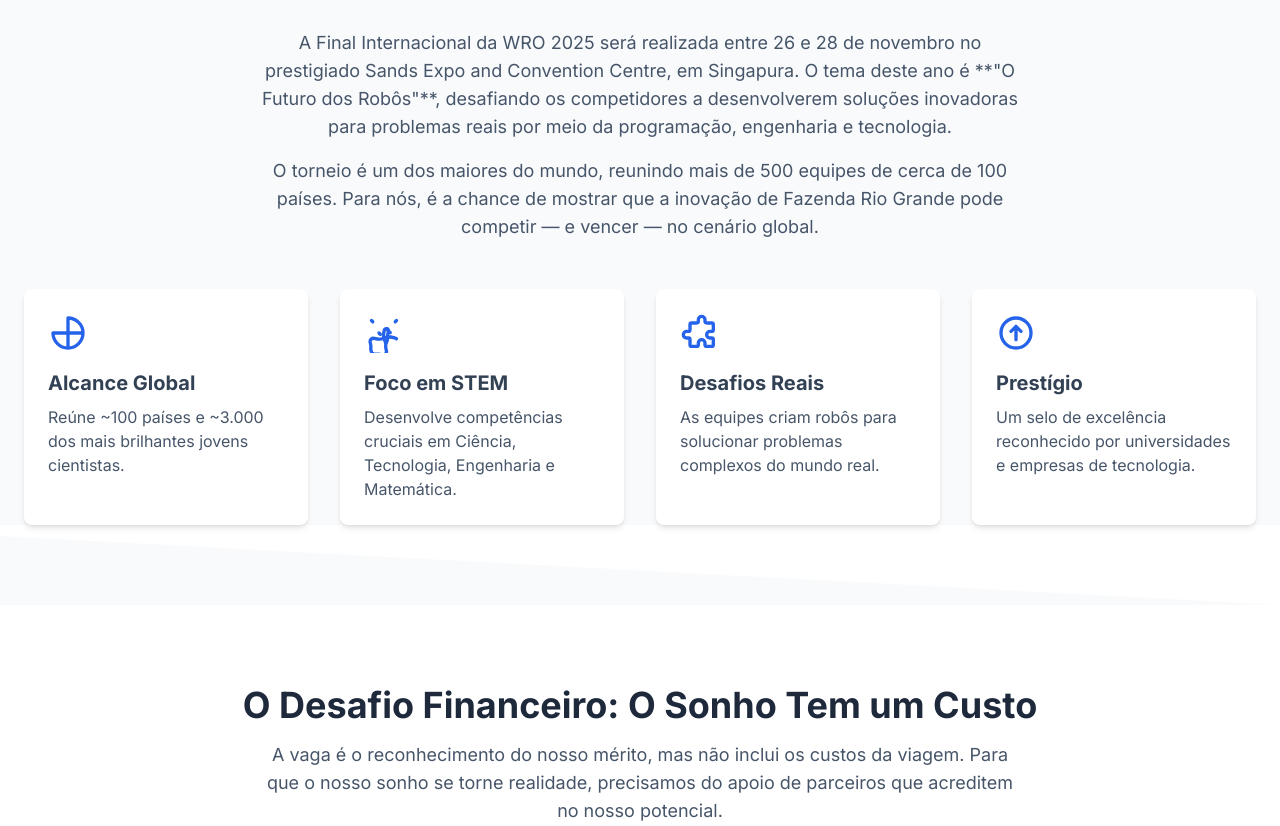
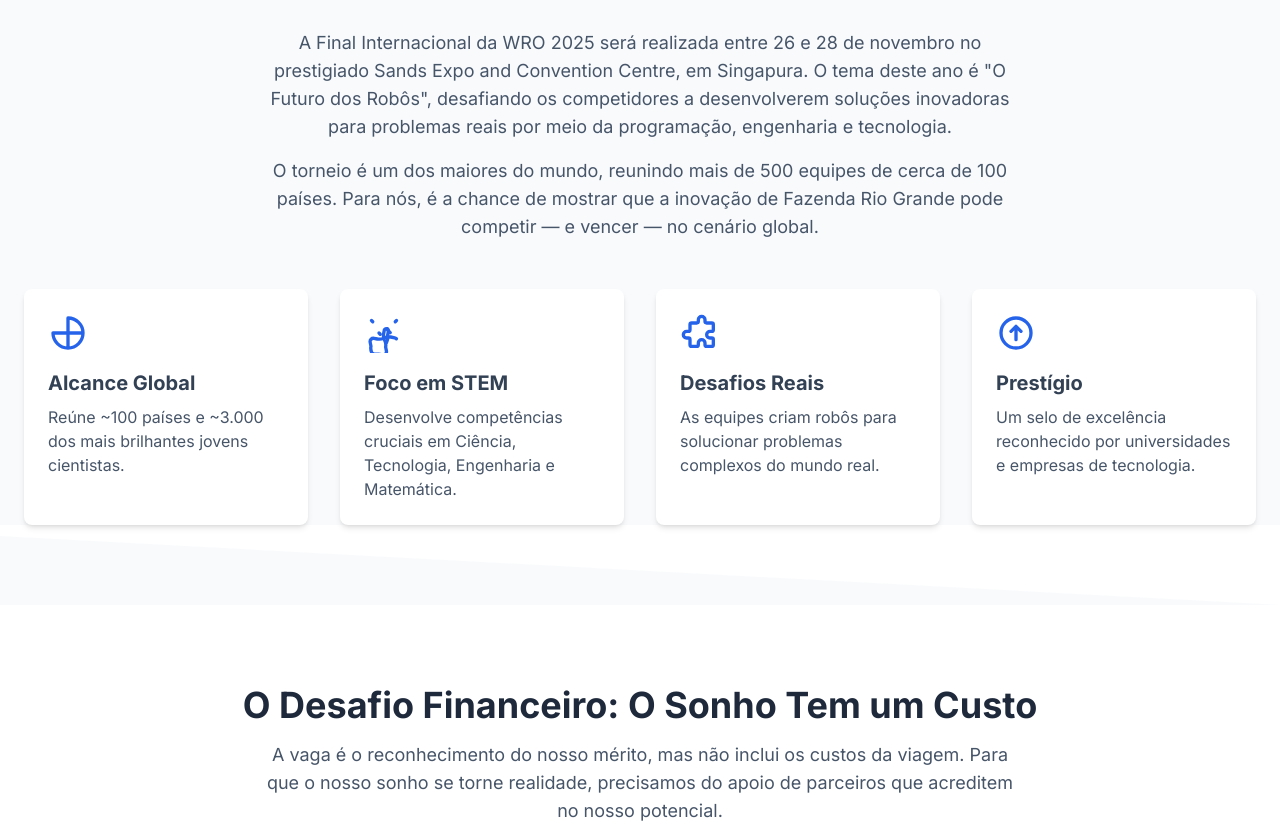
Before and after one commit to luanveras3/astrogenius, a plain HTML site: page index.html in a window 1280 px wide. Shown: the part 2573-3399 px from the top of the page. Drawn offline with nearby package versions, Linux system fonts and the light colour scheme.

Commit message:
Update index.html

```diff
--- a/index.html
+++ b/index.html
@@ -174,7 +174,7 @@
                     <img src="https://wro-association.org/wp-content/uploads/WRO-2025-Theme-Logo_Vector_18Nov-400x308.png" alt="Logo WRO 2025 Season - O Futuro dos Robôs" class="h-32 md:h-40 scroll-animate">
                     <h2 class="text-3xl md:text-4xl font-bold text-slate-800 scroll-animate">World Robot Olympiad 2025:<br>O Futuro dos Robôs</h2>
                 </div>
-                <p class="mt-4 text-lg text-slate-600 max-w-3xl mx-auto scroll-animate" style="transition-delay: 150ms;">A Final Internacional da WRO 2025 será realizada entre 26 e 28 de novembro no prestigiado Sands Expo and Convention Centre, em Singapura. O tema deste ano é **"O Futuro dos Robôs"**, desafiando os competidores a desenvolverem soluções inovadoras para problemas reais por meio da programação, engenharia e tecnologia.</p>
+                <p class="mt-4 text-lg text-slate-600 max-w-3xl mx-auto scroll-animate" style="transition-delay: 150ms;">A Final Internacional da WRO 2025 será realizada entre 26 e 28 de novembro no prestigiado Sands Expo and Convention Centre, em Singapura. O tema deste ano é "O Futuro dos Robôs", desafiando os competidores a desenvolverem soluções inovadoras para problemas reais por meio da programação, engenharia e tecnologia.</p>
                 <p class="mt-4 text-lg text-slate-600 max-w-3xl mx-auto scroll-animate" style="transition-delay: 200ms;">O torneio é um dos maiores do mundo, reunindo mais de 500 equipes de cerca de 100 países. Para nós, é a chance de mostrar que a inovação de Fazenda Rio Grande pode competir — e vencer — no cenário global.</p>
                 <div class="mt-12 grid md:grid-cols-4 gap-8 text-left">
                     <div class="bg-white p-6 rounded-lg shadow-md hover:shadow-lg transition scroll-animate" style="transition-delay: 200ms;">
@@ -425,4 +425,5 @@
     </script>
 
 </body>
+
 </html>
```
